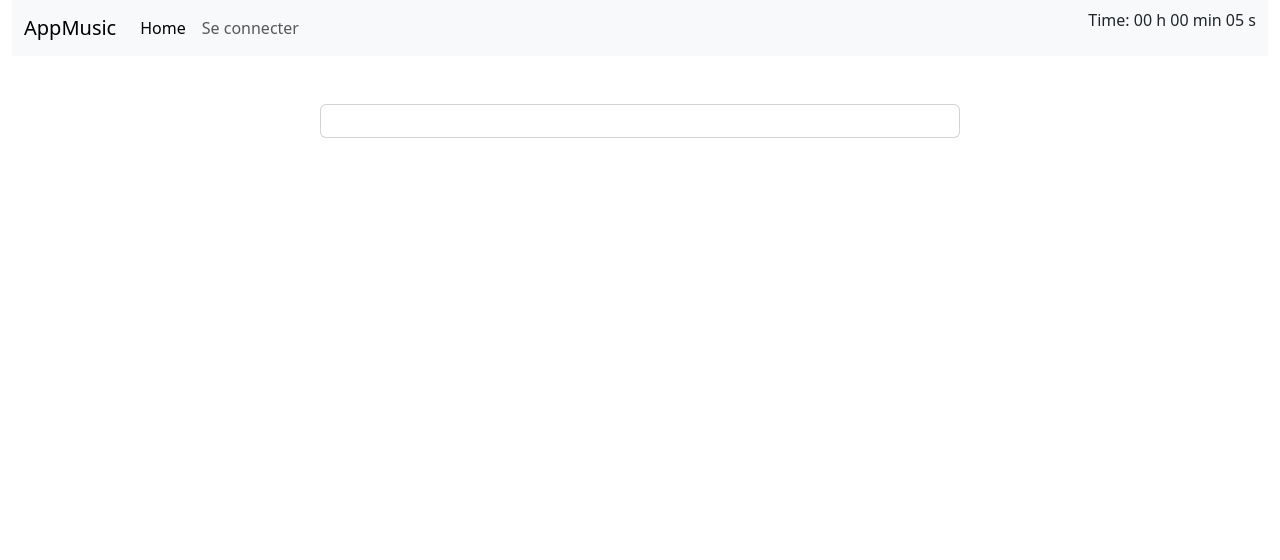
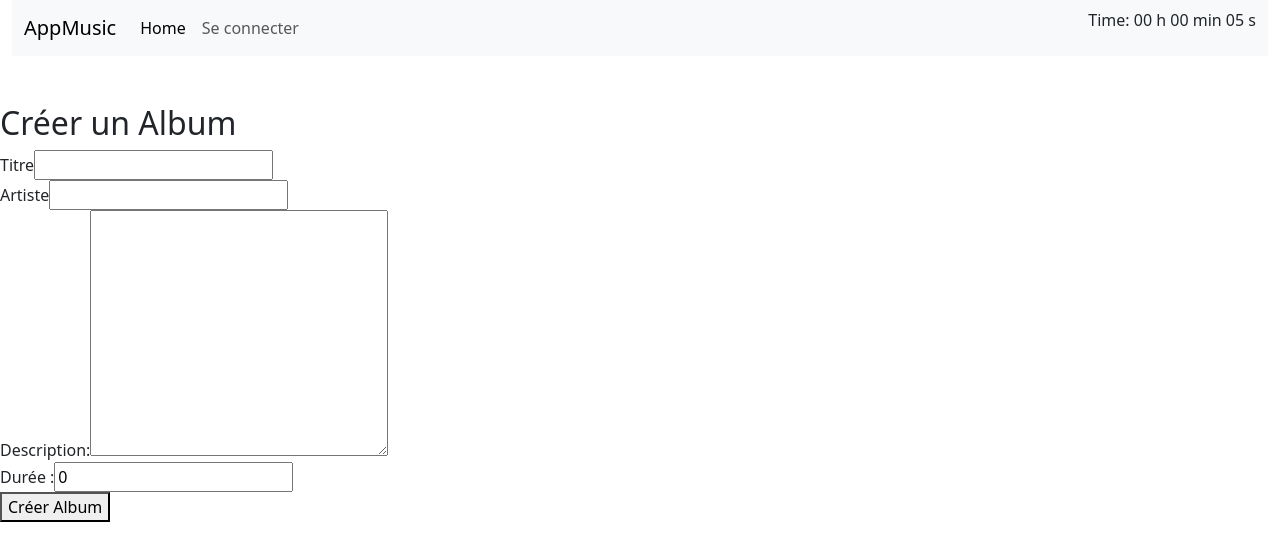
Before and after one commit to bamosguinley/appMusicFull, an Angular app in the folder appMusic/: page /album/create in a window 1280 px wide. Shown: the top 560 px of the page. Built offline with nearby package versions, Linux system fonts and the light colour scheme; no server answers.

Commit message:
add create album form

```diff
--- /dev/null
+++ b/appMusic/src/app/album-create-form/album-create-form.component.html
@@ -0,0 +1,24 @@
+<!-- album.component.html -->
+<div>
+  <h2>Créer un Album</h2>
+  <form (ngSubmit)="createAlbum()">
+    <div>
+      <label for="title">Titre</label>
+      <input type="text" id="title" [(ngModel)]="newAlbum.title" name="title" required>
+    </div>
+    <div>
+      <label for="artist">Artiste</label>
+      <input type="text" id="artist" [(ngModel)]="newAlbum.name" name="artist" required>
+    </div>
+    <div>
+      <label for="releaseDate">Description: </label>
+      <textarea name="" id="" cols="30" rows="10" [(ngModel)]="newAlbum.description"  name="description" required>
+      </textarea>
+    </div>
+    <div>
+      <label for="duration">Durée :</label>
+      <input type="number" id="duration" [(ngModel)]="newAlbum.duration" name="releaseDate" required>
+    </div>
+    <button type="submit">Créer Album</button>
+  </form>
+</div>
--- /dev/null
+++ b/appMusic/src/app/album-create-form/album-create-form.component.ts
@@ -0,0 +1,47 @@
+import { Component } from '@angular/core';
+import { AlbumService } from '../services/album.service';
+import { Album } from '../interfaces/album';
+import Swal from 'sweetalert2';
+
+@Component({
+  selector: 'app-album-create-form',
+  templateUrl: './album-create-form.component.html',
+  styleUrl: './album-create-form.component.css',
+})
+export class AlbumCreateFormComponent {
+  newAlbum: Album = {
+    title: '',
+    id: '',
+    ref: '',
+    name: '',
+    description: '',
+    duration: 0
+  }; // Modifiez selon votre modèle
+
+  constructor(private albumService: AlbumService) {}
+
+  createAlbum(): void {
+    this.albumService.createAlbum(this.newAlbum).subscribe({
+      next: (album) => {
+        Swal.fire('Succès!', 'L’album a été créé.', 'success');
+        // Réinitialisez le formulaire ou redirigez vers une autre page si nécessaire
+        this.newAlbum = {
+          title: '',
+          id: '',
+          ref: '',
+          name: '',
+          description: '',
+          duration: 0,
+        };
+      },
+      error: (err) => {
+        console.error('Erreur lors de la création de l’album', err);
+        Swal.fire(
+          'Erreur!',
+          'Une erreur est survenue lors de la création de l’album.',
+          'error'
+        );
+      },
+    });
+  }
+}
--- a/appMusic/src/app/albums/albums.component.html
+++ b/appMusic/src/app/albums/albums.component.html
@@ -33,7 +33,7 @@
 
 
     <div class="container">
-      <button class=" btn btn-success mb-2">Ajouter un album</button>
+      <a href="album/create" class=" btn btn-success mb-2">Ajouter un album</a>
     </div>
 
     <div class="list col-md-auto" >
--- a/appMusic/src/app/albums/albums.component.ts
+++ b/appMusic/src/app/albums/albums.component.ts
@@ -3,6 +3,7 @@ import { AlbumService } from '../services/album.service';
 import { Album } from '../interfaces/album';
 import { List } from '../interfaces/list';
 import Swal from 'sweetalert2';
+import { Router } from '@angular/router';
 
 @Component({
   selector: 'app-albums',
@@ -29,7 +30,7 @@ export class AlbumsComponent {
   // totalPages!: number; //nombre total de pages
 
   @Input() sendPlayingAlbum: string = '';
-  constructor(private albumService: AlbumService) {}
+  constructor(private albumService: AlbumService, private router: Router) {}
   ngOnInit() {
     this.loadAlbums();
     this.startLoading();
@@ -74,7 +75,6 @@ export class AlbumsComponent {
   }
 
   onDelete(albumId: string): void {
-
     //utilisastion de sweetAlery
     Swal.fire({
       title: 'Êtes-vous sûr ?',
@@ -90,7 +90,8 @@ export class AlbumsComponent {
         this.albumService.deleteAlbum(albumId).subscribe({
           next: () => {
             Swal.fire('Supprimé!', 'L’album a été supprimé.', 'success');
-
+            this.loadAlbums;
+           this.refreshAfterDelete(albumId);
           },
           error: (err) => {
             console.error('Erreur lors de la suppression de l’album', err);
@@ -112,47 +113,14 @@ export class AlbumsComponent {
   handleSearch(query: string): void {
     this.queryString = query;
     console.log(this.queryString);
-    // this.filterItems();
   }
 
-  // public filterItems(): void {
-  //   if (this.queryString.trim().length > 0) {
-  //     this.displayedAlbums = this.albums.filter((item) =>
-  //       item.name.toLowerCase().includes(this.queryString.toLowerCase())
-  //     );
-  //   } else {
-  //     this.butnPages(this.currentPage);
-  //   }
-  // }
-
+  refreshAfterDelete(albumId :string) {
+    this.albums = this.albums.filter((a) => a.id != albumId);
+  }
   getAlbumForPlay(e: string) {
     console.log(e);
     this.sendPlayingAlbum = e;
   }
 
-  // butnPages(n: number) {
-  //   this.currentPage = n;
-  //   this.loadAlbums();
-  // }
-  // nextPage() {
-  //   this.currentPage++;
-  //   this.loadAlbums();
-  // }
-
-  // previousPage() {
-  //   if (this.currentPage > 1) {
-  //     this.currentPage--;
-  //     this.loadAlbums();
-  //   }
-  // }
-
-  // updatePageNumbers(): void {
-  //   const range = 10;
-  //   const start = Math.max(1, this.currentPage - range);
-  //   const end = Math.min(this.totalPages, this.currentPage + range);
-  //   this.pageNumbers = Array.from(
-  //     { length: end - start + 1 },
-  //     (_, i) => start + i
-  //   );
-  // }
 }
--- a/appMusic/src/app/app-routing.module.ts
+++ b/appMusic/src/app/app-routing.module.ts
@@ -4,10 +4,12 @@ import { AlbumsComponent } from './albums/albums.component';
 import { AlbumDescriptionComponent } from './album-description/album-description.component';
 import { LoginComponent } from './login/login.component';
 import { RegisterComponent } from './register/register.component';
+import { AlbumCreateFormComponent } from './album-create-form/album-create-form.component';
 
 const routes: Routes = [
   { path: 'albums', component: AlbumsComponent },
   { path: '', redirectTo: 'albums', pathMatch: 'full' },
+  { path: 'album/create', component: AlbumCreateFormComponent },
   { path: 'album/:id', component: AlbumDescriptionComponent },
   { path: 'register', component: RegisterComponent },
   { path: 'login', component: LoginComponent },
--- a/appMusic/src/app/app.module.ts
+++ b/appMusic/src/app/app.module.ts
@@ -12,6 +12,7 @@ import { HttpClientModule } from '@angular/common/http';
 import { FormsModule, ReactiveFormsModule } from '@angular/forms';
 import { LoginComponent } from './login/login.component';
 import { RegisterComponent } from './register/register.component';
+import { AlbumCreateFormComponent } from './album-create-form/album-create-form.component';
 
 @NgModule({
   declarations: [
@@ -22,7 +23,8 @@ import { RegisterComponent } from './register/register.component';
     AlbumSearchComponent,
     AlbumsComponent,
     LoginComponent,
-    RegisterComponent
+    RegisterComponent,
+    AlbumCreateFormComponent
   ],
   imports: [
     BrowserModule,
--- a/appMusic/src/app/services/album.service.ts
+++ b/appMusic/src/app/services/album.service.ts
@@ -24,4 +24,8 @@ export class AlbumService {
     return this.http.get<List[]>('http://localhost:8081/api/musiques');
   }
 
+  createAlbum(album: Album): Observable<Album> {
+    return this.http.post<Album>(this.apiUrl, album);
+  }
+
 }
```
Also changed, not shown: appMusic/src/app/interfaces/album.ts (+6 -5 lines), appMusic/src/app/album-create-form/album-create-form.component.css (added), 1 other file (tests, documents, lock files or other folders).
